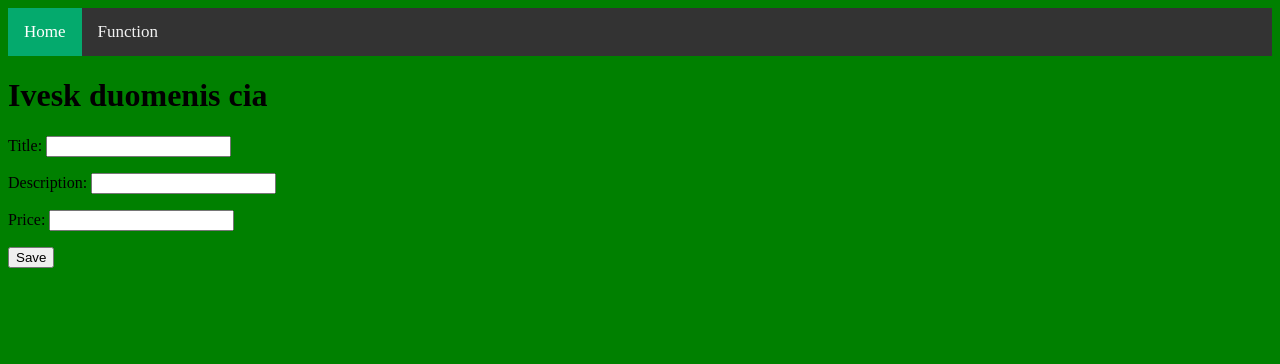
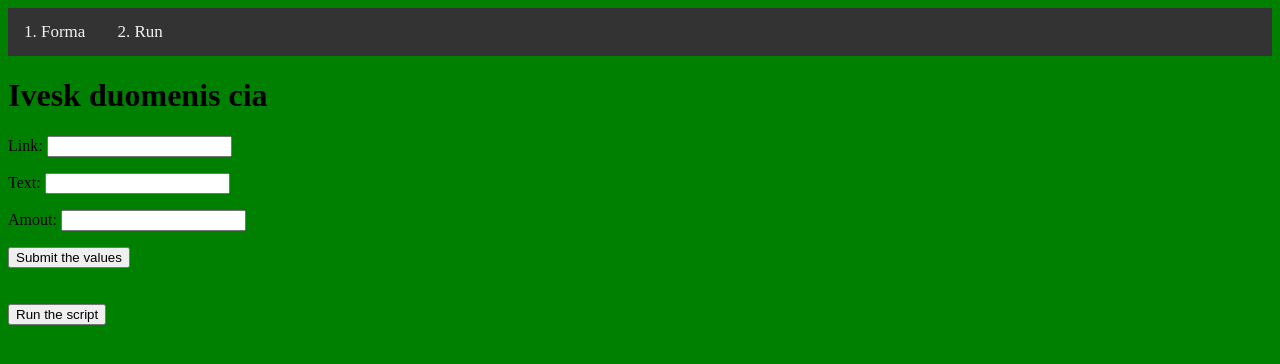
Before and after one commit to arvydasg/facebok_django, a Django app: template mysite/main/templates/main/home.html in a window 1280 px wide. Shown: the top 364 px of the page. Run offline with Django 4.2, Linux system fonts and the light colour scheme; the template is opened without the code that fills it: values that come from a table or form of the project are taken from there, others are empty; parts of the project's set-up code (start-up, migrations or seed data) failed here and were passed over.

Commit message:
refactor: random modifications

```diff
--- a/mysite/main/forms.py
+++ b/mysite/main/forms.py
@@ -1,6 +1,6 @@
 from django import forms
 
-class RawProductForm(forms.Form):
-    title = forms.CharField()
-    description = forms.CharField()
-    price = forms.DecimalField()
+class forma(forms.Form):
+    Link = forms.CharField()
+    Text = forms.CharField()
+    Amout = forms.DecimalField()
--- a/mysite/main/templates/main/base.html
+++ b/mysite/main/templates/main/base.html
@@ -7,8 +7,8 @@
     <link rel="stylesheet" type="text/css" href="{% static 'main/style.css' %}">
     <title>Base.html zinai</title>
     <div class="topnav">
-      <a class="active" href="/">Home</a>
-      <a href="function">Function</a>
+      <a href="/">1. Forma</a>
+      <a href="run">2. Run</a>
     </div>
   </head>
   <body>
--- a/mysite/main/templates/main/home.html
+++ b/mysite/main/templates/main/home.html
@@ -2,11 +2,17 @@
 {% load static %}
 
 {% block content %}
-
+    <!-- form for inputs  -->
     <h1>Ivesk duomenis cia</h1>
     <form action='.' method='POST'>{% csrf_token %}
       {{ form.as_p}}
-      <input type="submit" value="Save"/>
+      <input type="submit" value="Submit the values"/>
+    </form>
+    <br>
+    <br>
+    <!-- runs the function on button click -->
+    <form action="/run">
+      <button>Run the script</button>
     </form>
 
 {% endblock%}
--- a/mysite/main/urls.py
+++ b/mysite/main/urls.py
@@ -5,5 +5,5 @@ app_name = "main"
 
 urlpatterns = [
     path('', views.homepage, name="homepage"),
-    path("function", views.function)
+    path("run", views.run),
 ]
--- a/mysite/static/main/style.css
+++ b/mysite/static/main/style.css
@@ -25,7 +25,7 @@ body {
 }
 
 /* Add a color to the active/current link */
-.topnav a.active {
+.topnav a:active {
   background-color: #04AA6D;
   color: white;
 }
```
Also changed, not shown: mysite/main/templates/main/function.html (deleted, +0 -10 lines), readme.md.
